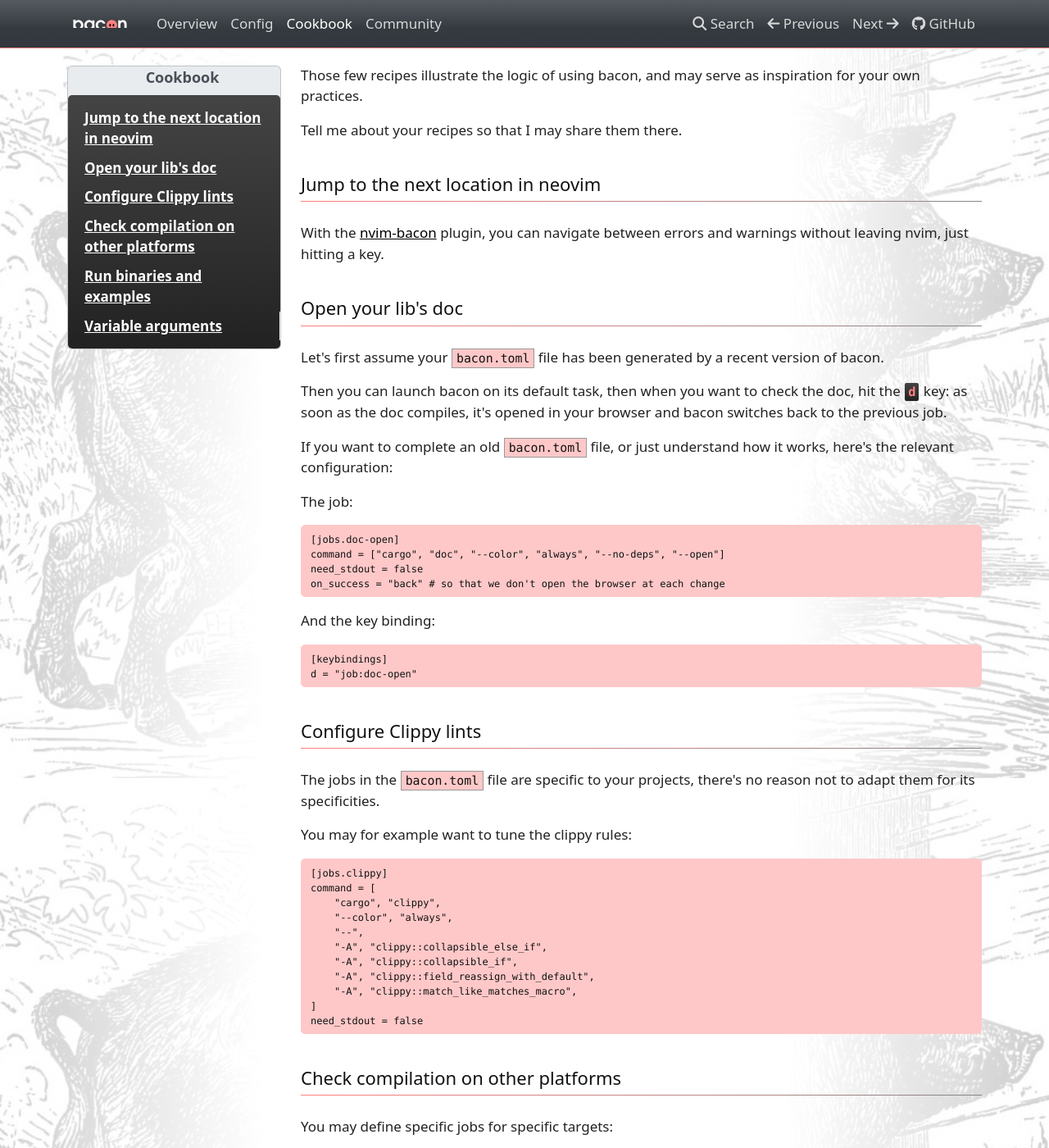
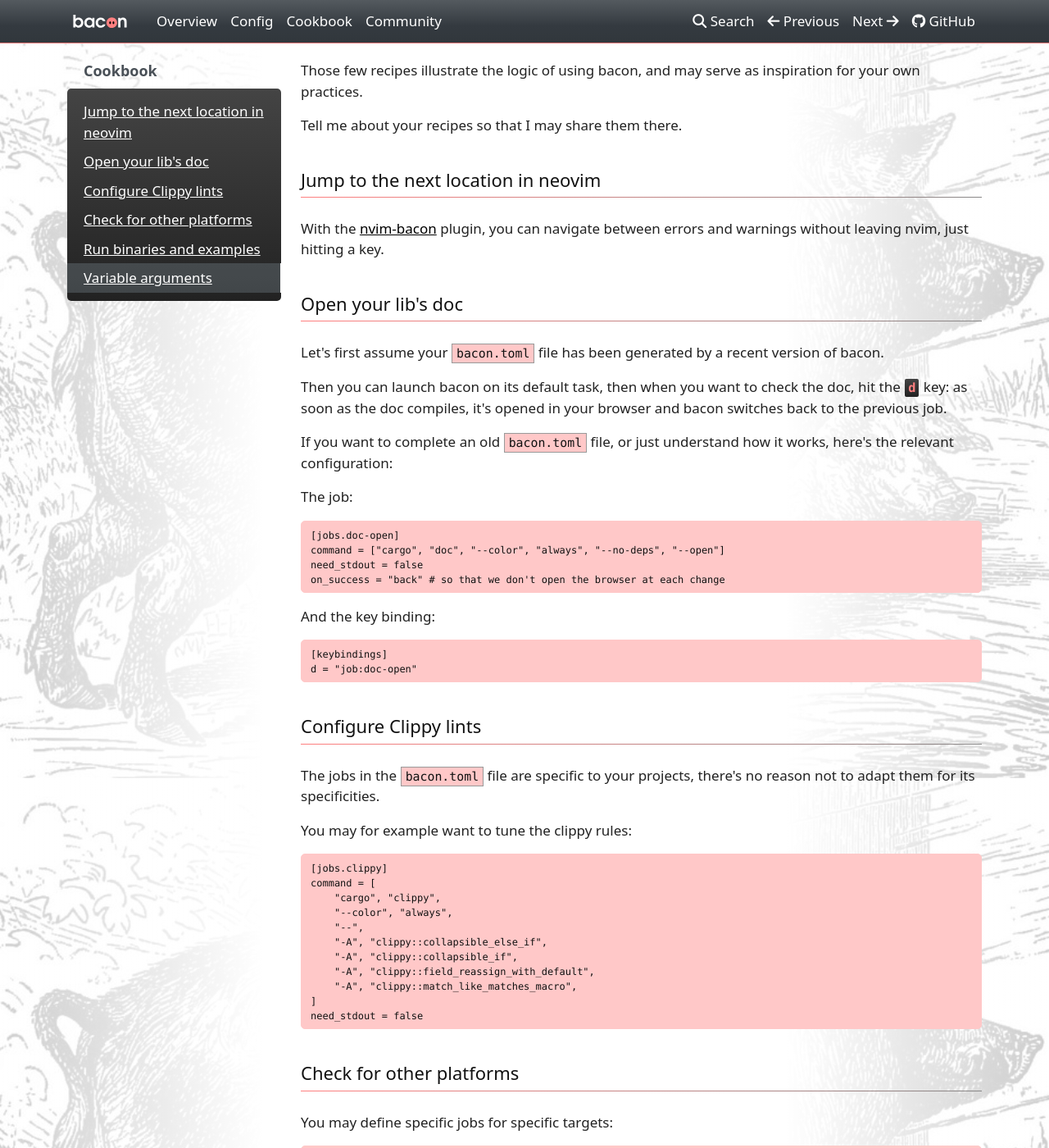
Before and after one commit to Canop/bacon, an MkDocs documentation site: the page built from website/docs/cookbook.md, in a window 1280 px wide and 1400 px high. Shown: the whole window at 82% size. Built offline with MkDocs 1.6.1, drawn with Linux system fonts in a browser that asks for light colours; nearby versions of some CDN libraries; a style sheet for code colours, icons or effects is not loaded.

Commit message:
restore the look of the site following mkdocs update (#143)
Like after each (unwanted) mkdocs update, the style was
broken.
This fixes most of the unintended changes.
I'll need to move away from mkdocs but rebuilding the
whole will take time :(

````diff
--- a/website/docs/cookbook.md
+++ b/website/docs/cookbook.md
@@ -51,7 +51,7 @@
 need_stdout = false
 ```
 
-# Check compilation on other platforms
+# Check for other platforms
 
 You may define specific jobs for specific targets:
 
@@ -91,7 +91,6 @@
 command = ["cargo", "run", "--color", "always", "--", "--color", "yes"]
 ```
 
-
 # Variable arguments
 
 Launch arguments after the `--` aren't interpreted by bacon but sent inchanged to the job commands.
--- a/website/docs/css/extra.css
+++ b/website/docs/css/extra.css
@@ -45,6 +45,13 @@
 	color: var(--text);
 }
 
+body .bg-secondary {
+	background-color: transparent !important;
+}
+body .card {
+	border: none;
+}
+
 .sponsorship {
 	margin-top: 20px;
 	display: flex;
@@ -86,17 +93,31 @@
 	color: #111;
 }
 
-.navbar {
+body .navbar {
 	background: var(--top-nav-bg);
 	border-bottom: 1px solid var(--accent);
+	padding: 0;
 }
 
-.navbar-default .navbar-nav > .active > a, .navbar-default .navbar-nav > .active > a:focus {
+html body .navbar-default .navbar-nav > .active > a.nav-link,
+html body .navbar-default .navbar-nav > .active > a.nav-link:focus,
+html body .navbar .navbar-nav > .active > a.nav-link,
+html body .navbar .navbar-nav > .active > a.nav-link:focus {
 	background-image: linear-gradient(#111,#162020);
 	color: var(--accent);
 }
-.navbar-default .navbar-nav > .open > a, .navbar-default .navbar-nav > .open > a:hover, .navbar-default .navbar-nav > .open > a:focus,
-.navbar-default .navbar-nav > li > a:hover, .navbar-default .navbar-nav > li > a:focus {
+.navbar-default .navbar-nav > .open > a,
+.navbar .navbar-nav > .open > a,
+.navbar-default .navbar-nav > .open > a:hover,
+.navbar .navbar-nav > .open > a:hover,
+.navbar-default .navbar-nav > .open > a:focus,
+.navbar .navbar-nav > .open > a:focus,
+.navbar-default .navbar-nav > li > a:hover,
+.navbar .navbar-nav > li > a:hover,
+.navbar-default .navbar-nav > li > a:hover,
+.navbar .navbar-nav > li > a:hover,
+.navbar-default .navbar-nav > li > a:focus,
+.navbar .navbar-nav > li > a:focus {
 	background: var(--hovered-menu-bg);
 	/*color: var(--accent);*/
 }
@@ -121,10 +142,16 @@
 	background: var(--code-bg);
 }
 
-a {
+body a,
+body a.nav-link,
+body .navbar-dark .navbar-nav a,
+body .navbar-dark .navbar-nav a.nav-link
+{
 	color: var(--sidenav-fg);
 }
-a:hover {
+body a:hover,
+body a.nav-link:hover
+{
 	color: var(--accent);
 }
 [role="main"] a {
@@ -171,17 +198,21 @@
 	background: var(--sidenav-bg);
 }
 .bs-sidenav.nav li {
-	padding-left: 10px;
+	padding-left: 15px;
 }
 .bs-sidenav.nav li.main {
 	padding-left: 0px;
 }
-.navbar-brand {
+body .navbar {
+	line-height: 36px;
+}
+body .navbar-brand {
 	background: url(../img/logo-white.svg) no-repeat;
 	background-position: 5px center;
 	background-size: 70px 40px;
 	padding-left: 85px;
 	font-size: 0;
+	line-height: 24px;
 }
 
 .bs-sidebar .nav > li > a {
@@ -189,7 +220,11 @@
 }
 .bs-sidebar .nav > .active > a,
 .bs-sidebar .nav > .active:hover > a,
-.bs-sidebar .nav > .active:focus > a {
+.bs-sidebar .nav > .active:focus > a,
+.bs-sidebar .nav > li > a.active,
+.bs-sidebar .nav > li > a.active:hover,
+.bs-sidebar .nav > li > a.active:focus
+{
 	font-weight: initial;
 	background-color: #bed7e632;
 	border-right: 1px solid;
@@ -197,7 +232,10 @@
 .bs-sidebar .nav > .main.active > a,
 .bs-sidebar .nav > .main.active:hover > a,
 .bs-sidebar .nav > .main.active:focus > a {
-	font-weight: bold;
+	font-weight: normal;
+}
+.bs-sidebar .nav > li > a {
+  font-weight: normal;
 }
 
 .table-striped > tbody > tr:nth-of-type(2n+1) {
@@ -248,6 +286,7 @@
 	font-size: 18px;
 	margin-left: 20px;
 	padding-bottom: 8px;
+	align-self: start;
 	/*border-bottom: thin solid #ff5f87;*/
 }
 .admonition.note {
````
